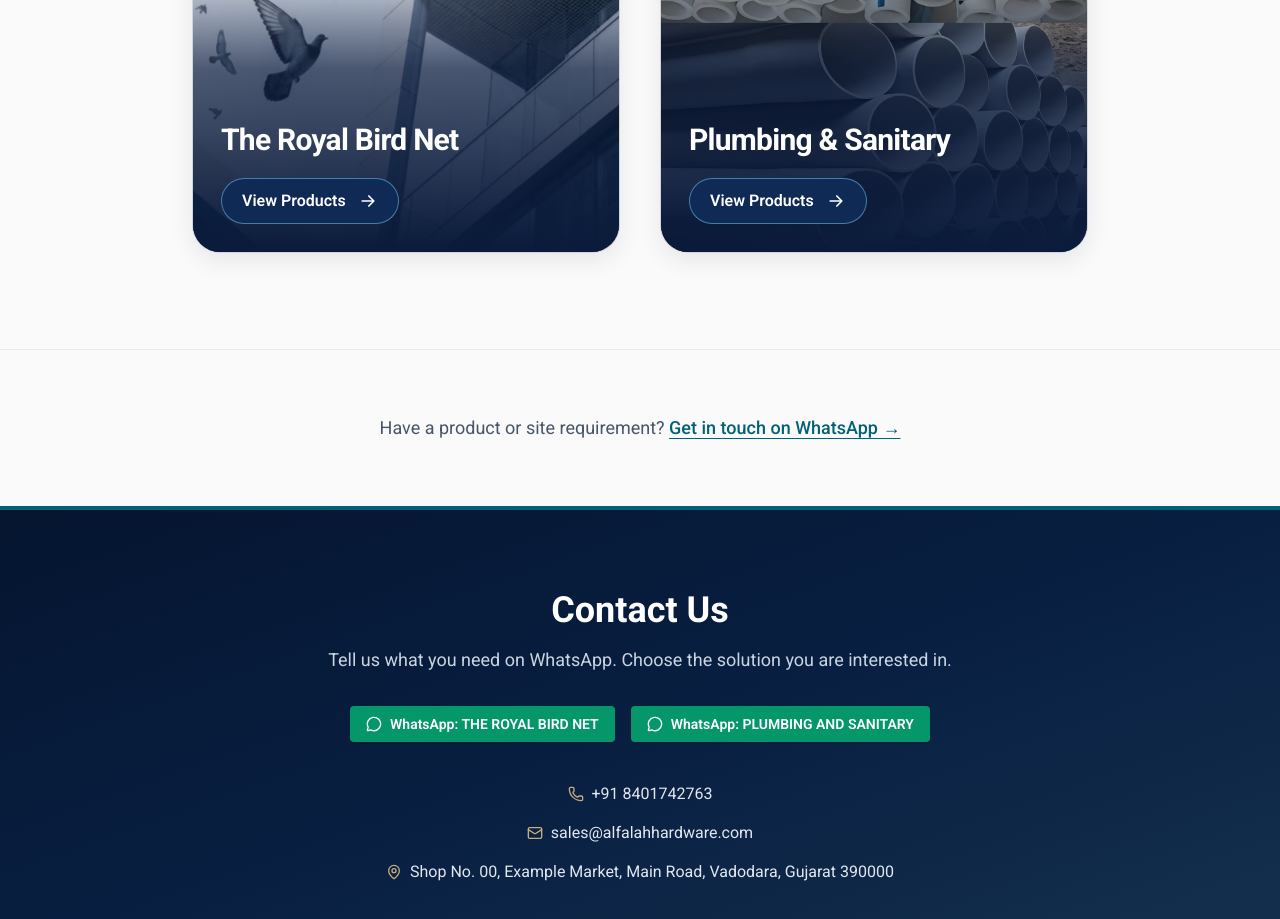
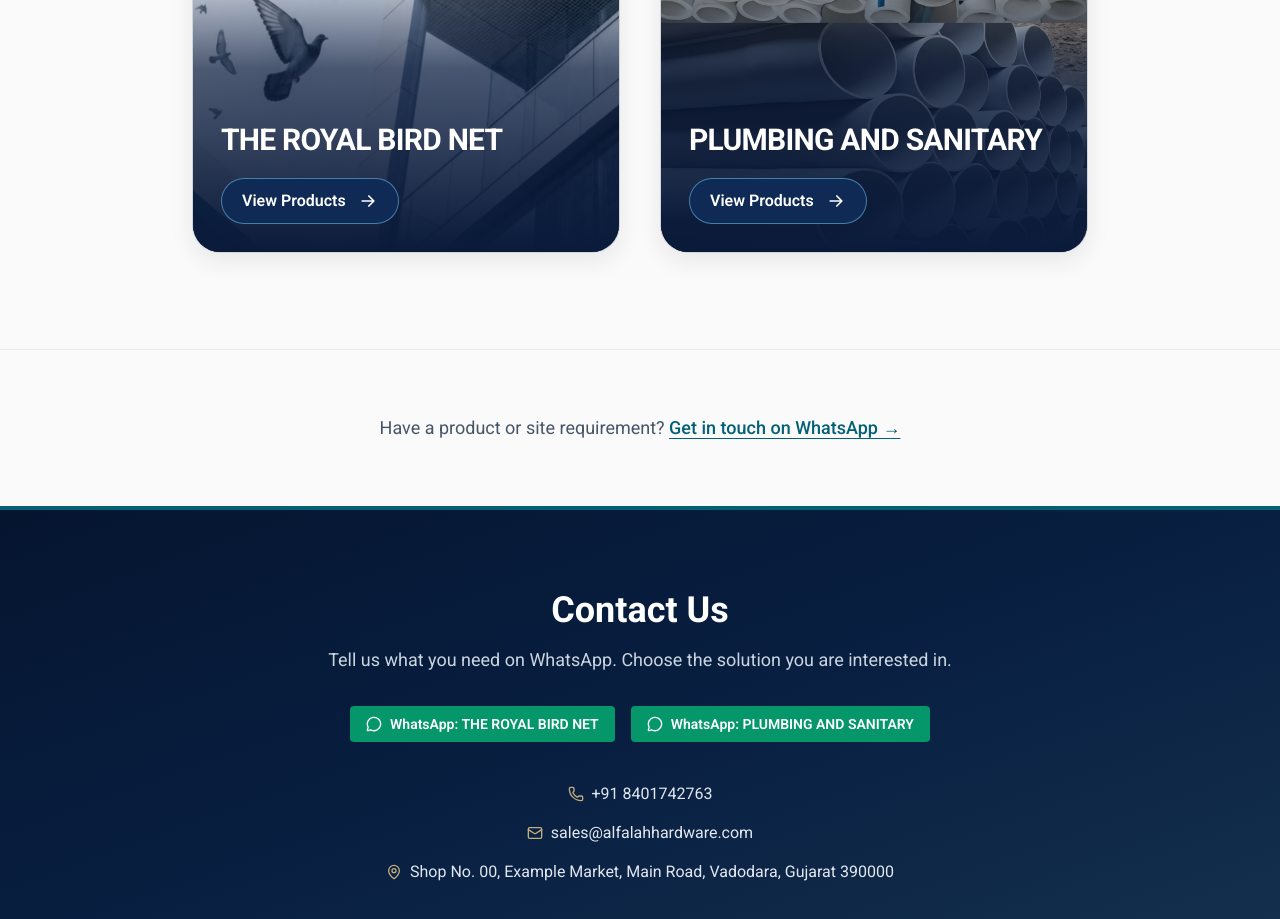
Before and after one commit to AlamdaarTechnologies/Al-Falah, a React (Vite) app: page / in a window 1280 px wide. Shown: the part 2960-3879 px from the top of the page. Built offline with nearby package versions, Linux system fonts and the light colour scheme.

Commit message:
redesign

```diff
--- a/src/data/solutions.js
+++ b/src/data/solutions.js
@@ -2,7 +2,7 @@ export const divisions = [
   {
     id: "royal-birdnet",
     shortName: "THE ROYAL BIRD NET",
-    cardTitle: "The Royal Bird Net", // title-case title used on the homepage card only
+    cardTitle: "THE ROYAL BIRD NET", // title-case title used on the homepage card only
     title: "Fibre Mesh & Netting",
     badge: "Ready Stock",
     image: "/images/fibremesh.jpeg",
@@ -13,7 +13,7 @@ export const divisions = [
   {
     id: "plumbing-sanitary",
     shortName: "PLUMBING AND SANITARY",
-    cardTitle: "Plumbing & Sanitary",
+    cardTitle: "PLUMBING AND SANITARY",
     title: "Plumbing & Sanitary",
     //tagline: "ISI-certified CPVC/UPVC pipes, brass valves, sanitary fittings and drainage systems for residential and commercial projects.",
     //badge: "ISI Certified",
```
